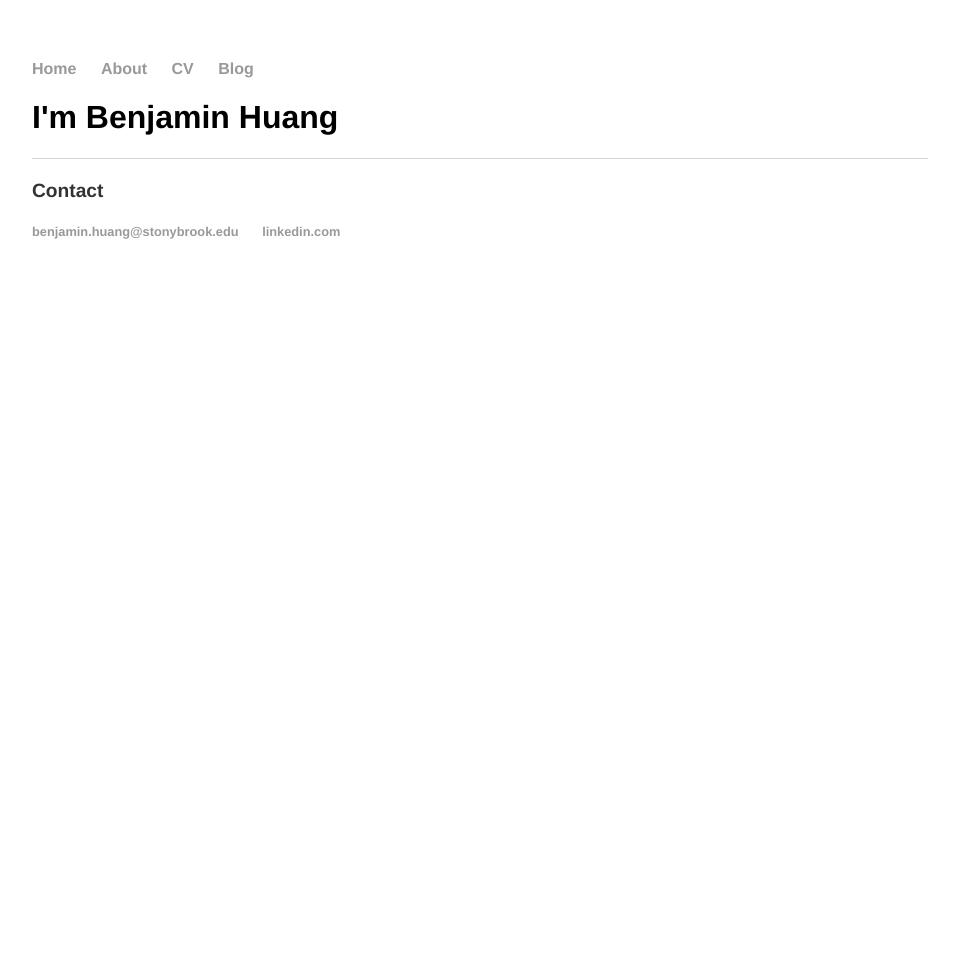
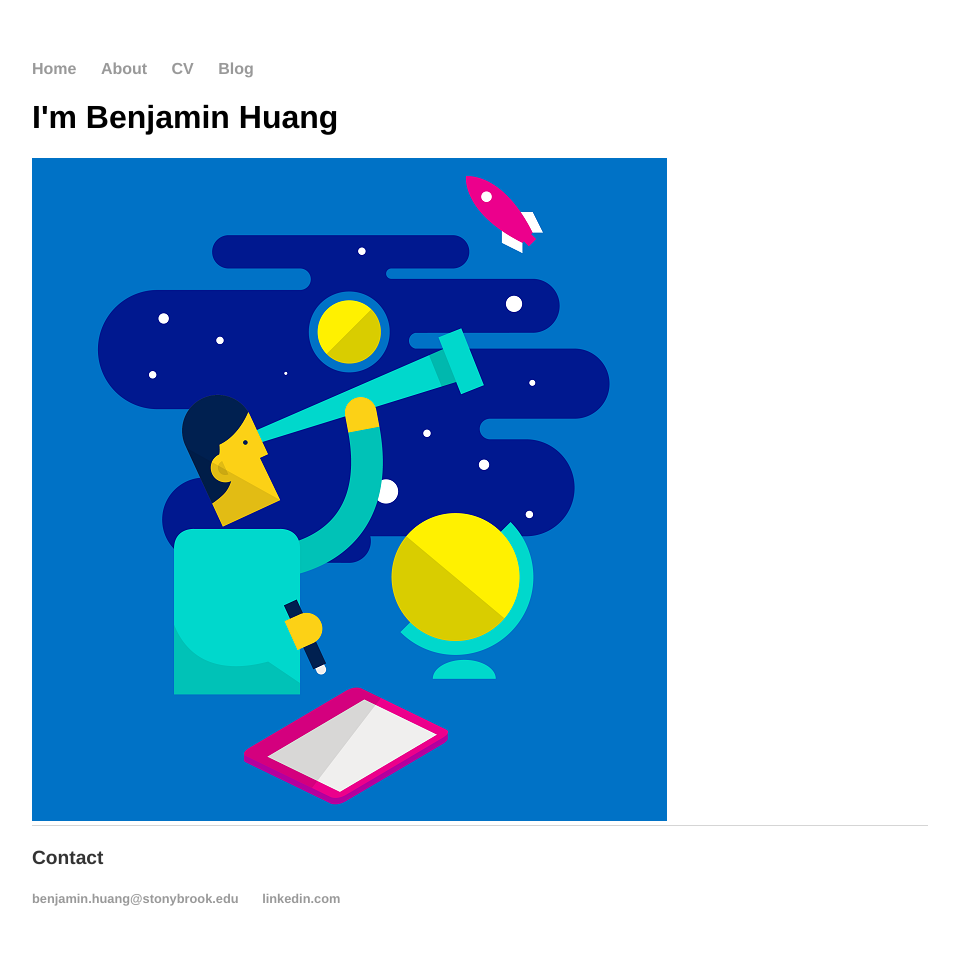
Before and after one commit to benjaminhuang13/benjaminhuang13.github.io, a Jekyll site: the page built from index.html, in a window 1280 px wide. Shown: the whole page, without its empty margins (160-1119 px from the left). Built offline with Jekyll 4.4.1, drawn with Linux system fonts in a browser that asks for light colours; before the commit the page ends 900 px from its top, so only the background shows below that.

Commit message:
Update index.html

```diff
--- a/index.html
+++ b/index.html
@@ -4,4 +4,5 @@ title: Benjamin Huang, Student
 ---
 <div class="blurb">
 	<h1>I'm Benjamin Huang</h1>
+	<img src="cspic.png" alt="oops it disappeared">
 </div><!-- /.blurb -->
```
